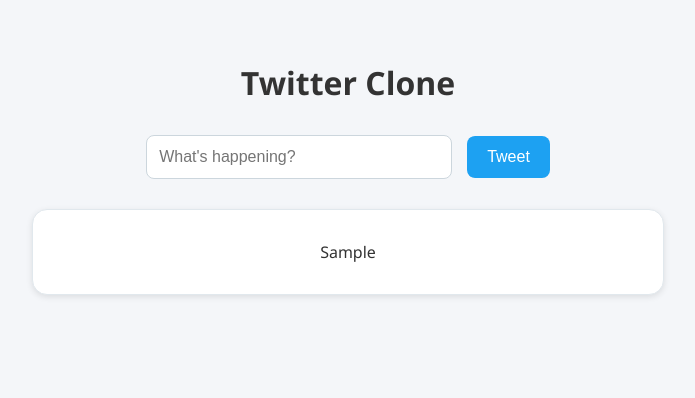
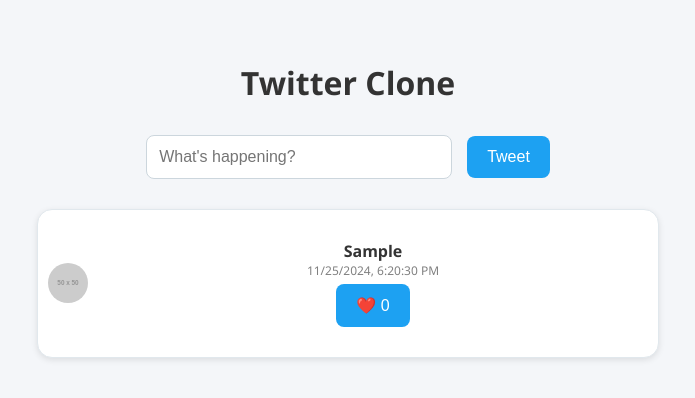
Before and after one commit to ParwinMirzaei/twitter-clone, a React (Vite) app: page / in a window 1280 px wide. Both pictures are taken after typing "Sample" into the empty fields and a click on the button "Tweet". Shown: the top 398 px of the page, without its empty margins (292-987 px from the left). Built offline with nearby package versions, Linux system fonts and the light colour scheme; the HTML template or start-up script is replaced by a standard one.

Commit message:
Update Tweet.jsx

```diff
--- a/src/Tweet.jsx
+++ b/src/Tweet.jsx
@@ -1,9 +1,25 @@
 import React from 'react';
 
-const Tweet = ({ content }) => {
+const Tweet = ({ content, timestamp, likes, avatarUrl, onLike }) => {
   return (
-    <li>
-      <p>{content}</p>
+    <li style={{ display: 'flex', alignItems: 'center', padding: '10px' }}>
+      <img
+        src={avatarUrl}
+        alt="avatar"
+        style={{
+          width: '40px',
+          height: '40px',
+          borderRadius: '50%',
+          marginRight: '10px',
+        }}
+      />
+      <div style={{ flex: 1 }}>
+        <p style={{ margin: 0, fontWeight: 'bold' }}>{content}</p>
+        <p style={{ margin: 0, fontSize: '12px', color: 'gray' }}>{timestamp}</p>
+        <button onClick={onLike} style={{ marginTop: '5px' }}>
+          ❤️ {likes}
+        </button>
+      </div>
     </li>
   );
 };
```
